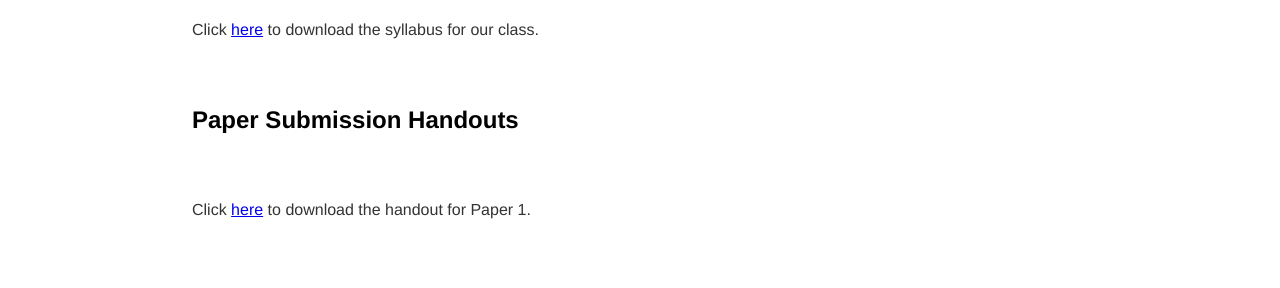
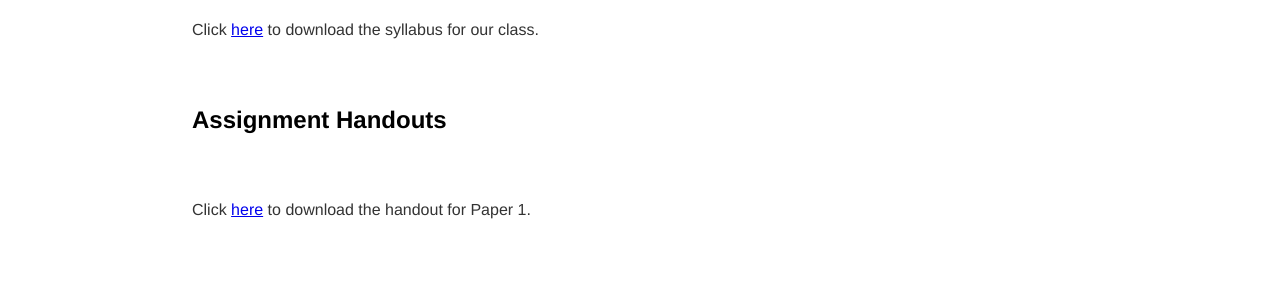
Before and after one commit to kevinjpatton/kevinjpatton.github.io, a Jekyll site: the page built from teaching/phil_3050/index.html, in a window 1280 px wide. Shown: the part 197-485 px from the top of the page. Built offline with Jekyll 4.4.1, drawn with Linux system fonts in a browser that asks for light colours; Markdown is read by kramdown in place of the engine named in the settings.

Commit message:
Update index.html

```diff
--- a/teaching/phil_3050/index.html
+++ b/teaching/phil_3050/index.html
@@ -4,7 +4,7 @@ title: Teaching - Phil 3050
 ---
 <h1>Phil 3050 Syllabus</h1>
 <p>Click <a href="/teaching/phil_3050/Phil_3050_Syllabus_Sp2023.pdf" target="_blank">here</a> to download the syllabus for our class.</p>
-<h2>Paper Submission Handouts</h2>
+<h2>Assignment Handouts</h2>
 <p>Click <a href="/teaching/phil_3050/Handout - Expo Paper.pdf" target="_blank">here</a> to download the handout for Paper 1.</p>
 <h2>Readings</h2>
 <p>Click <a href="/banda/Royal Institute of Philosophy - Teaching Moral Philosophy.pdf" target="_blank">here</a> to download the Royal Institute reading.</p>
```
